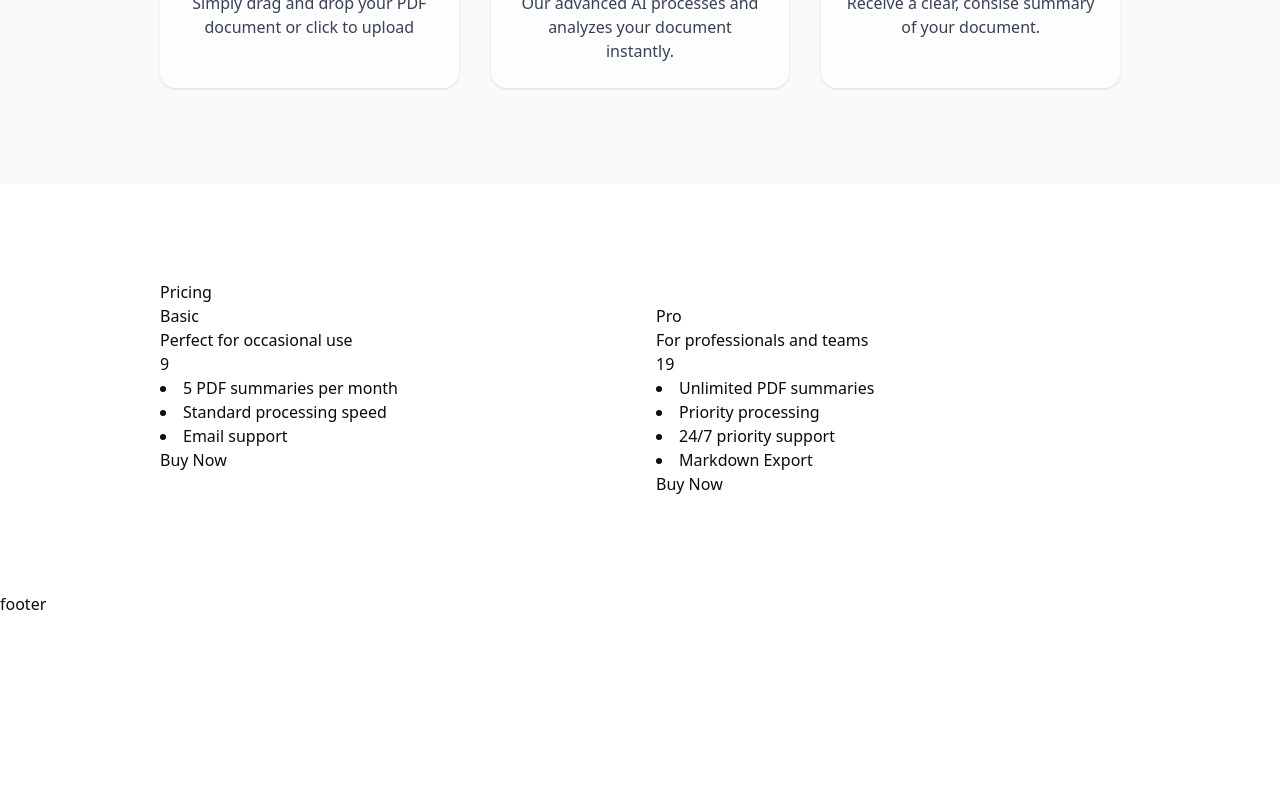
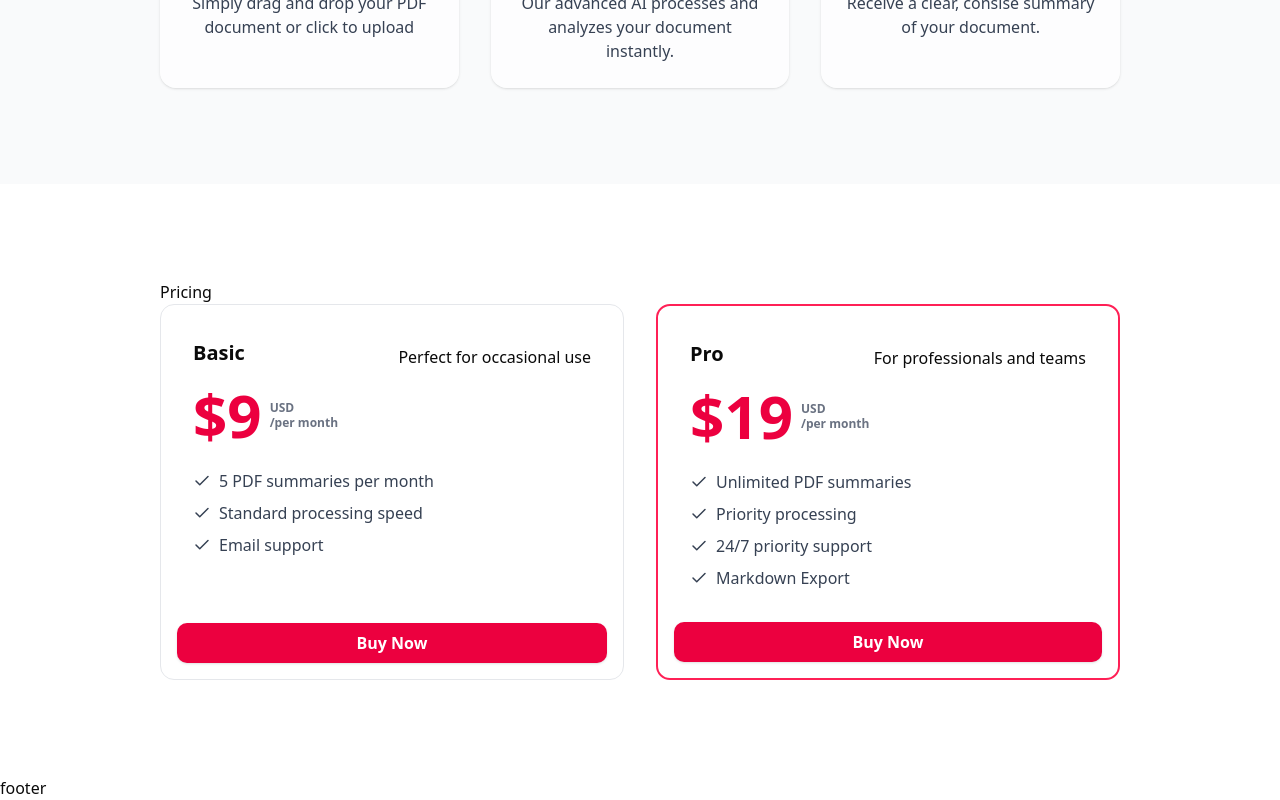
Before and after one commit to Arslanj9/Sommaire, a Next.js app: page / in a window 1280 px wide. Shown: the part 1346-2146 px from the top of the page. Before the commit the page ends 1962 px from the top, so only its background shows below. Built offline with nearby package versions, Linux system fonts and the light colour scheme.

Commit message:
Add styles to the Pricing Card component

```diff
--- a/src/components/home/pricing-section.tsx
+++ b/src/components/home/pricing-section.tsx
@@ -1,4 +1,6 @@
-import Link from 'next/link'
+import Link from "next/link";
+import { cn } from "@/lib/utils";
+import { CheckIcon } from "lucide-react";
 
 type PriceType = {
     name: string;
@@ -8,62 +10,102 @@ type PriceType = {
     id: string;
     paymentLink: string;
     priceId: string;
-}
+};
 
 const plans = [
     {
         id: "basic",
-        name: 'Basic',
+        name: "Basic",
         price: 9,
-        description: 'Perfect for occasional use',
+        description: "Perfect for occasional use",
         items: [
-            '5 PDF summaries per month',
-            'Standard processing speed',
-            'Email support',
+            "5 PDF summaries per month",
+            "Standard processing speed",
+            "Email support",
         ],
-        paymentLink: '',
-        priceId: ''
+        paymentLink: "",
+        priceId: "",
     },
     {
         id: "pro",
-        name: 'Pro',
+        name: "Pro",
         price: 19,
-        description: 'For professionals and teams',
+        description: "For professionals and teams",
         items: [
-            'Unlimited PDF summaries',
-            'Priority processing',
-            '24/7 priority support',
-            'Markdown Export',
+            "Unlimited PDF summaries",
+            "Priority processing",
+            "24/7 priority support",
+            "Markdown Export",
         ],
-        paymentLink: '',
-        priceId: ''
-    }
-]
+        paymentLink: "",
+        priceId: "",
+    },
+];
 
-const PricingCard = ({ name, price, description, items, id, paymentLink }: PriceType) => {
+const PricingCard = ({
+    name,
+    price,
+    description,
+    items,
+    id,
+    paymentLink,
+}: PriceType) => {
     return (
         <div className="relative w-full max-w-lg">
-            <div>
-                <p>{name}</p>
-                <p>{description}</p>
+            <div
+                className={cn(
+                    "relative flex flex-col h-full gap-4 lg:gap-8 z-10 rounded-xl border-[1px] border-gray-200",
+                    id === "pro" && "border-rose-500 gap-5 border-2"
+                )}
+            >
+                <div className="p-8 flex gap-4 flex-col mb-10">
+                    <div className="flex justify-between items-center gap-4">
+                        <p className="text-lg lg:text-xl font-bold capitalize">
+                            {name}
+                        </p>
+                        <p className="text-base mt-2">{description}</p>
                     </div>
 
-            <div>
-                <p>{price}</p>
+                    <div className="flex items-center mb-2">
+                        <span className="text-6xl font-extrabold text-rose-600">
+                            ${price}
+                        </span>
+                        <span className="flex flex-col ml-2">
+                            <span className="text-xs font-bold text-gray-500 leading-tight">
+                                USD
+                            </span>
+                            <span className="text-xs font-bold text-gray-500 leading-tight">
+                                /per month
+                            </span>
+                        </span>
                     </div>
 
-            <div>
+                    <ul className="space-y-2 mb-4">
                         {items.map((item, index) => (
-                    <li key={index}>{item}</li>
+                            <li
+                                key={index}
+                                className="flex items-center gap-2 text-gray-700"
+                            >
+                                {/* <span className="inline-block w-2 h-2 bg-rose-500 rounded-full"></span> */}
+                                <CheckIcon size={18} />
+                                {item}
+                            </li>
                         ))}
+                    </ul>
                 </div>
 
-            <div>
-                <Link href={paymentLink}>Buy Now</Link>
+                <div className="absolute bottom-0 flex justify-center mb-4 w-full">
+                    <Link
+                        href={paymentLink}
+                        className="w-full mx-4 px-6 py-2 bg-rose-600 text-white font-semibold rounded-lg shadow hover:bg-rose-700 transition-colors text-center"
+                    >
+                        Buy Now
+                    </Link>
                 </div>
             </div>
-    )
-}
+        </div>
+    );
+};
 
 const PricingSection = () => {
     return (
@@ -82,4 +124,4 @@ const PricingSection = () => {
     );
 };
 
-export default PricingSection
+export default PricingSection;
```
Lines whose indentation alone changed are shown as unchanged.
